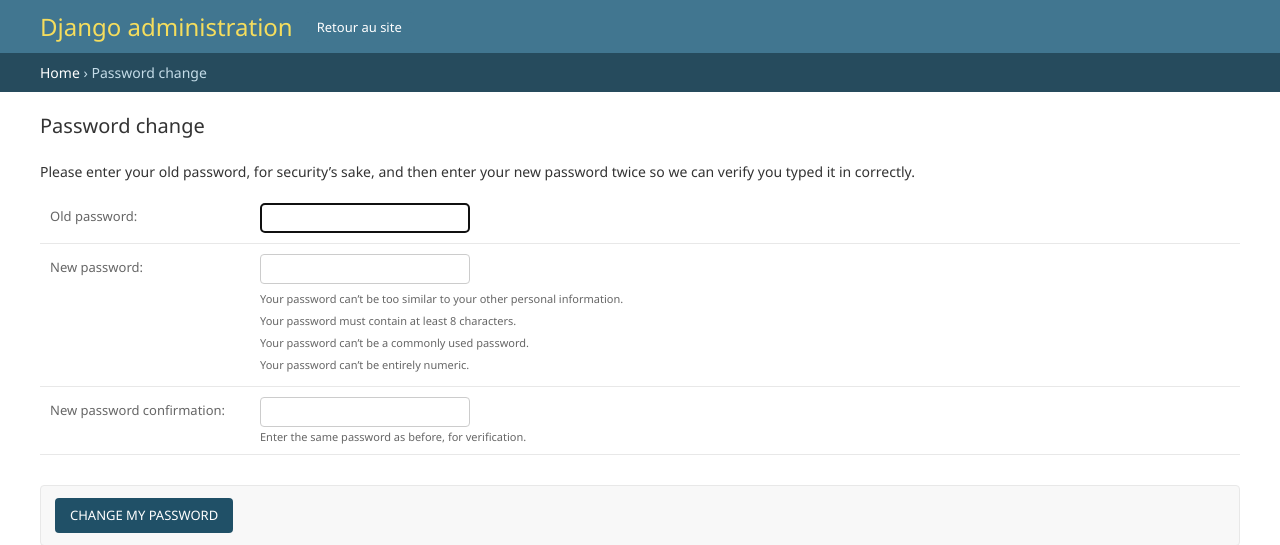
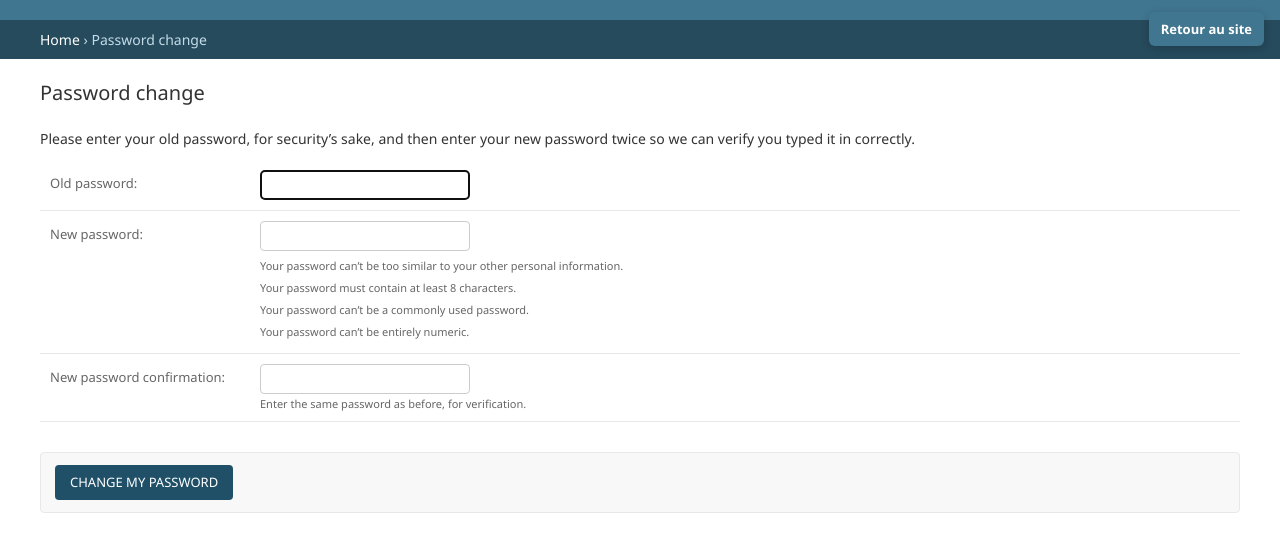
Before and after one commit to aymench19/StitchyBag, a Django app: a page that uses templates/admin/base_site.html in a window 1280 px wide. Shown: the top 545 px of the page. Run offline with Django 5.2, Linux system fonts and the light colour scheme; a user stored in the database is signed in.

Commit message:
update site

```diff
--- a/templates/admin/base_site.html
+++ b/templates/admin/base_site.html
@@ -1,17 +1,41 @@
 {% extends "admin/base.html" %}
 {% load static %}
 
-{% block branding %}
-<div style="display: flex; align-items: center; gap: 12px; flex-wrap: wrap;">
-    <h1 id="site-name" style="margin: 0;">
-        <a href="{% url 'admin:index' %}">{{ site_header|default:_('Django administration') }}</a>
-    </h1>
-    <a href="{% url 'home' %}" style="display: inline-block; padding: 6px 12px; background: #417690; color: #fff; text-decoration: none; border-radius: 4px; font-size: 13px;">
-        Retour au site
-    </a>
-</div>
-{% endblock %}
-
 {% block extrahead %}
 {{ block.super }}
+<style>
+    #site-return-button {
+        position: fixed;
+        top: 12px;
+        right: 16px;
+        z-index: 1100;
+        display: inline-flex;
+        align-items: center;
+        justify-content: center;
+        padding: 8px 12px;
+        background: #417690;
+        color: #fff;
+        text-decoration: none;
+        border-radius: 6px;
+        font-size: 13px;
+        font-weight: 600;
+        box-shadow: 0 2px 8px rgba(0, 0, 0, 0.2);
+    }
+    #site-return-button:hover {
+        background: #355c74;
+        color: #fff;
+        text-decoration: none;
+    }
+</style>
+<script>
+    document.addEventListener('DOMContentLoaded', function () {
+        if (!document.getElementById('site-return-button')) {
+            const link = document.createElement('a');
+            link.id = 'site-return-button';
+            link.href = '{% url "home" %}';
+            link.textContent = 'Retour au site';
+            document.body.appendChild(link);
+        }
+    });
+</script>
 {% endblock %}
```
